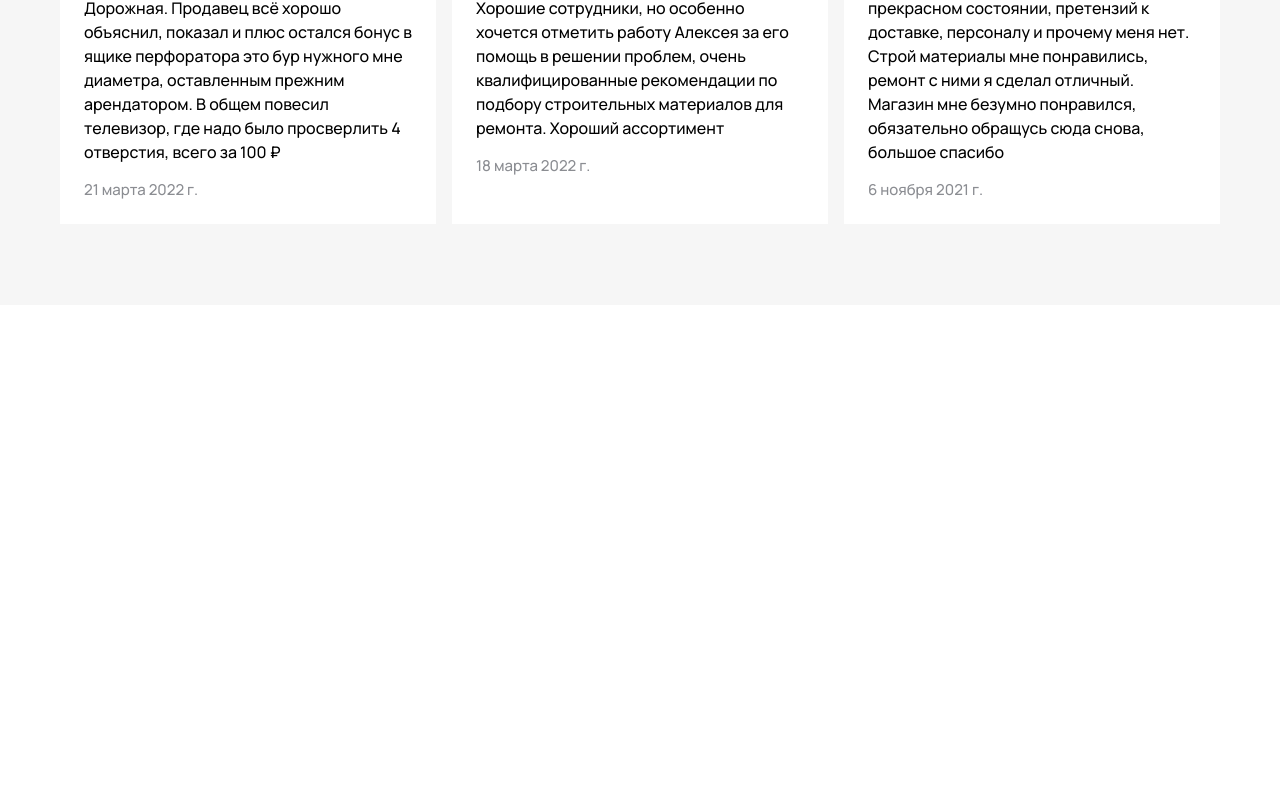
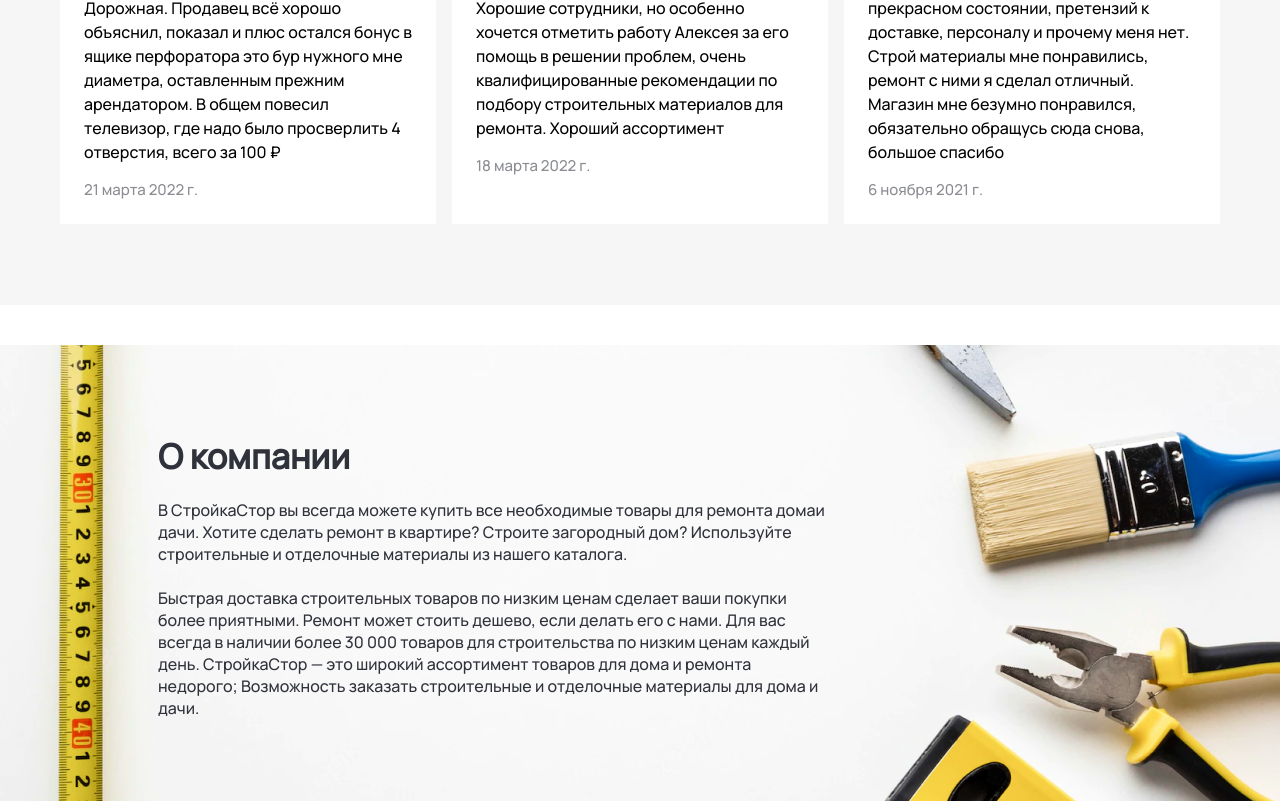
Before and after one commit to just-omar/stroika-store, a React (Vite) app: page / in a window 1280 px wide. Shown: the part 5075-5876 px from the top of the page. Before the commit the page ends 5700 px from the top, so only its background shows below. Built offline with nearby package versions, Linux system fonts and the light colour scheme.

Commit message:
about company section completed

```diff
--- a/src/App.styles.ts
+++ b/src/App.styles.ts
@@ -21,9 +21,35 @@ export const StyledMain = styled.main`
     }
   }
   .reviews {
-    margin-bottom: 20rem;
     background-color: #f6f6f6;
     padding: 80px 0;
-    position: relative;
+  }
+
+  /* margin-bottom: 20rem; */
+`;
+export const AboutCompany = styled.section`
+  height: 456px;
+  width: 1360px;
+  background-image: url("./main-page/about-company-image.png");
+  background-repeat: no-repeat;
+  margin: 0 -100px;
+  position: relative;
+  margin-top: 40px;
+  .info {
+    width: 670px;
+
+    color: #2f323a;
+    position: absolute;
+    top: 88px;
+    left: 198px;
+    h2 {
+      font-weight: 600;
+      font-size: 34px;
+    }
+    p {
+      margin-top: 20px;
+      font-weight: 400;
+      font-size: 16px;
+    }
   }
 `;
--- a/src/App.tsx
+++ b/src/App.tsx
@@ -9,7 +9,7 @@ import {
   reviewsData,
   stockCardData,
 } from "./data/mainPage";
-import { StyledMain } from "./App.styles";
+import { AboutCompany, StyledMain } from "./App.styles";
 import Navbar from "./components/Navbar/Navbar";
 import SectionTopBar from "./components/SectionTopBar/SectionTopBar";
 import PopularCategoryCard from "./components/Card/PopularCategoryCard";
@@ -100,6 +100,25 @@ function App() {
 
         <ReviewSlider />
       </StyledMain>
+      <Container>
+        <AboutCompany>
+          <div className="info">
+            <h2>О компании</h2>
+            <p>
+              В СтройкаСтор вы всегда можете купить все необходимые товары для
+              ремонта домаи дачи. Хотите сделать ремонт в квартире? Строите
+              загородный дом? Используйте строительные и отделочные материалы из
+              нашего каталога. <br /> <br /> Быстрая доставка строительных
+              товаров по низким ценам сделает ваши покупки более приятными.
+              Ремонт может стоить дешево, если делать его с нами. Для вас всегда
+              в наличии более 30 000 товаров для строительства по низким ценам
+              каждый день. СтройкаСтор — это широкий ассортимент товаров для
+              дома и ремонта недорого; Возможность заказать строительные и
+              отделочные материалы для дома и дачи.
+            </p>
+          </div>
+        </AboutCompany>
+      </Container>
     </div>
   );
 }
```
Also changed, not shown: public/main-page/about-company-image.png (added).
